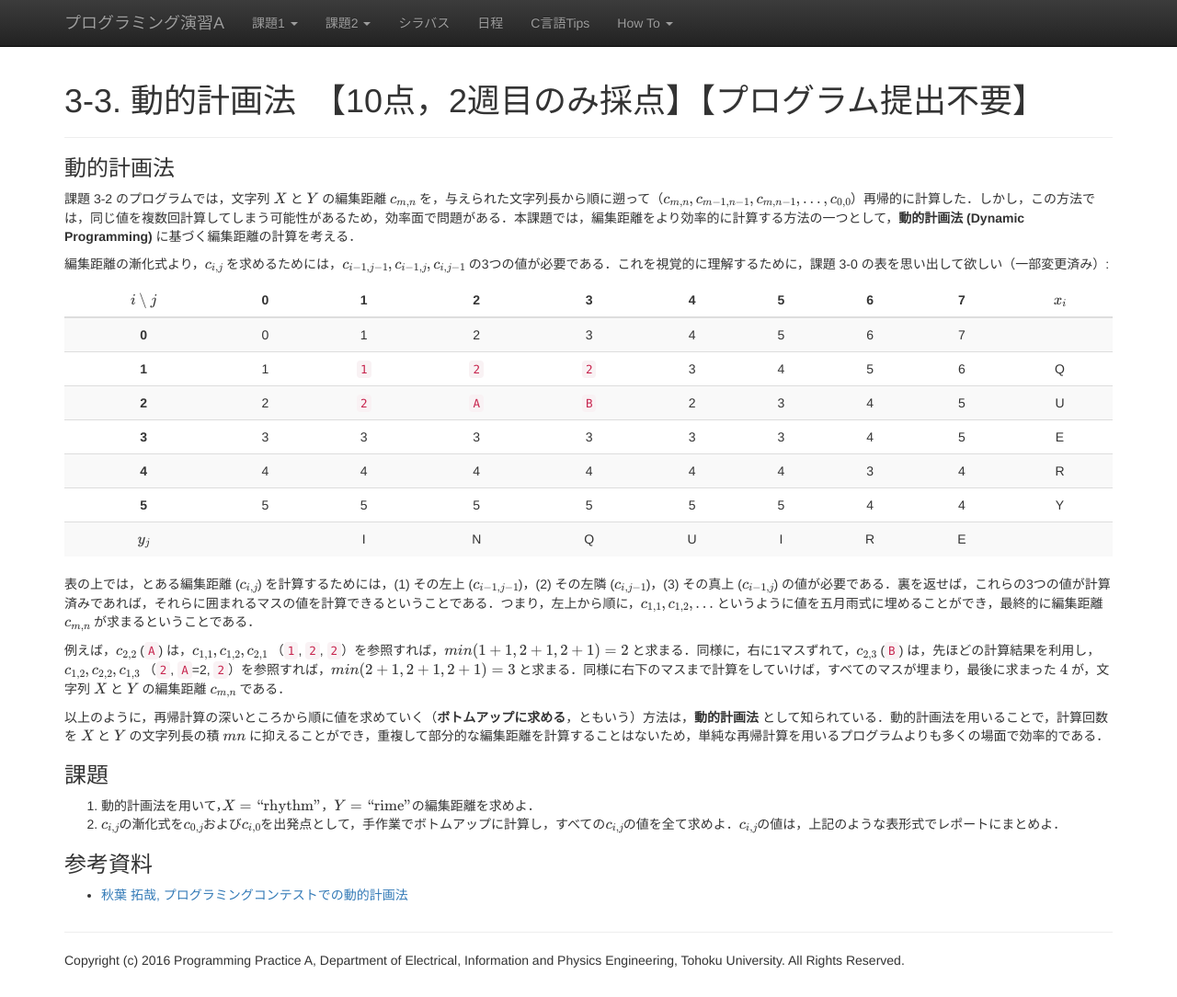
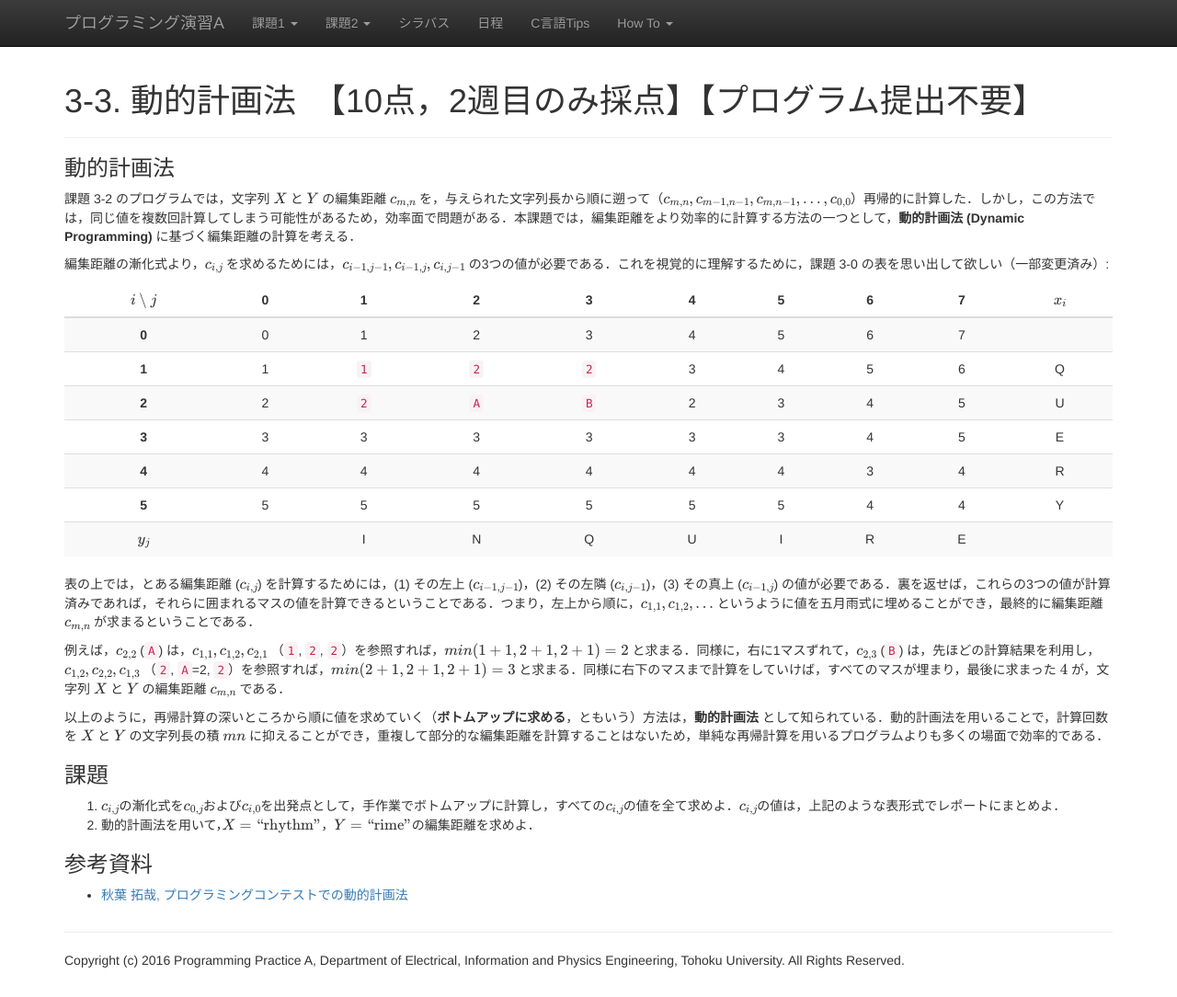
Before and after one commit to ecei-tohoku/ppa-public, a Jekyll site: the page built from kadai3tmp/p33.md, in a window 1280 px wide and 1084 px high. Shown: the whole window at 92% size. Built offline with Jekyll 4.4.1, drawn with Linux system fonts in a browser that asks for light colours; nearby versions of some CDN libraries; formulas are drawn with MathJax 3.

Commit message:
p33.md: revised the order of sub problems.

```diff
--- a/kadai3tmp/p33.md
+++ b/kadai3tmp/p33.md
@@ -29,8 +29,8 @@ title: 3-3. 動的計画法　【10点，2週目のみ採点】【プログラ
 
 ### 課題
 
-1. 動的計画法を用いて，$X = \mbox{"rhythm"}$，$Y = \mbox{"rime"}$の編集距離を求めよ．
-2. $c_{i,j}$の漸化式を$c_{0,j}$および$c_{i,0}$を出発点として，手作業でボトムアップに計算し，すべての$c_{i,j}$の値を全て求めよ．$c_{i,j}$の値は，上記のような表形式でレポートにまとめよ．
+1. $c_{i,j}$の漸化式を$c_{0,j}$および$c_{i,0}$を出発点として，手作業でボトムアップに計算し，すべての$c_{i,j}$の値を全て求めよ．$c_{i,j}$の値は，上記のような表形式でレポートにまとめよ．
+2. 動的計画法を用いて，$X = \mbox{"rhythm"}$，$Y = \mbox{"rime"}$の編集距離を求めよ．
 
 
 ### 参考資料
```
